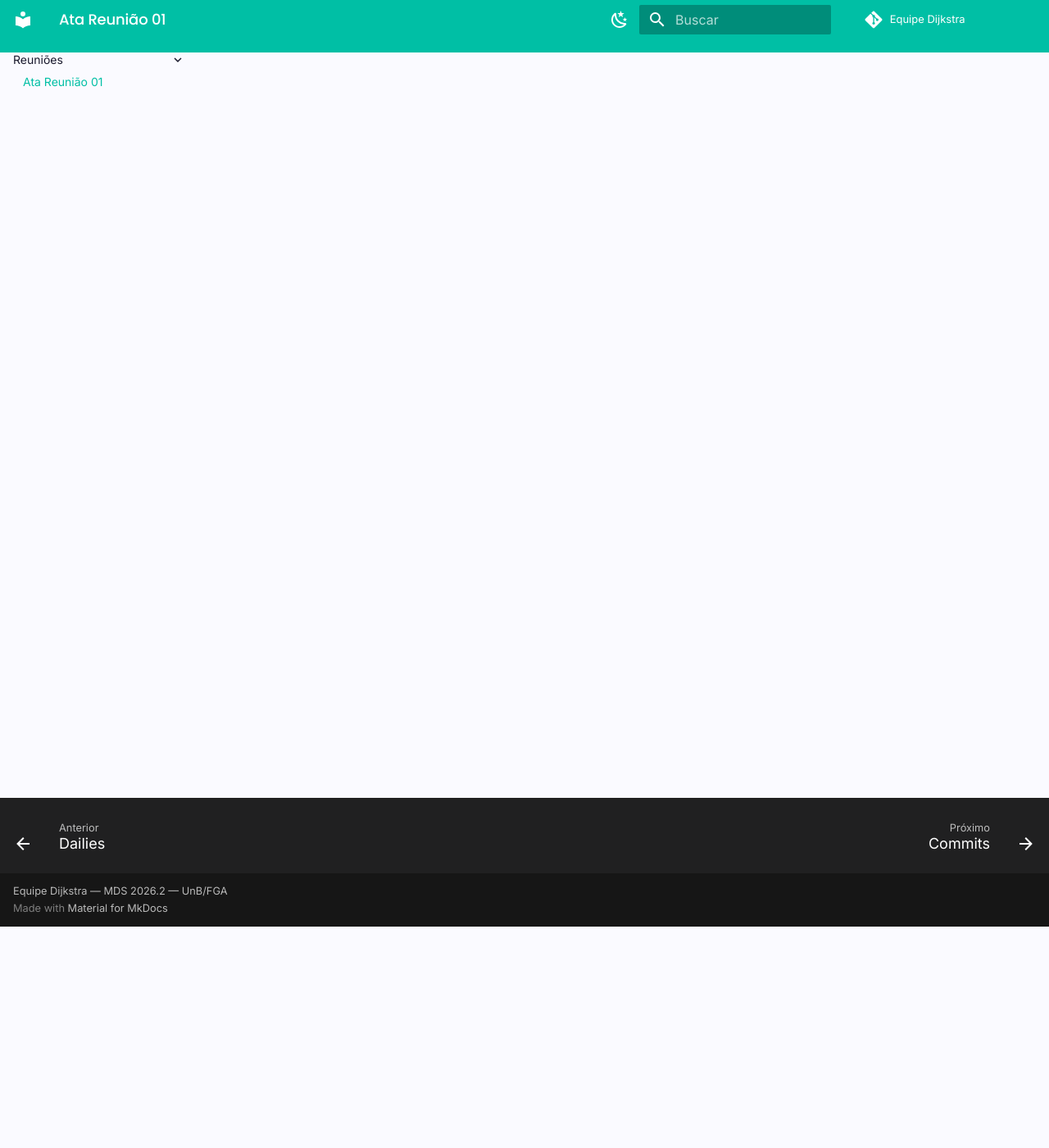
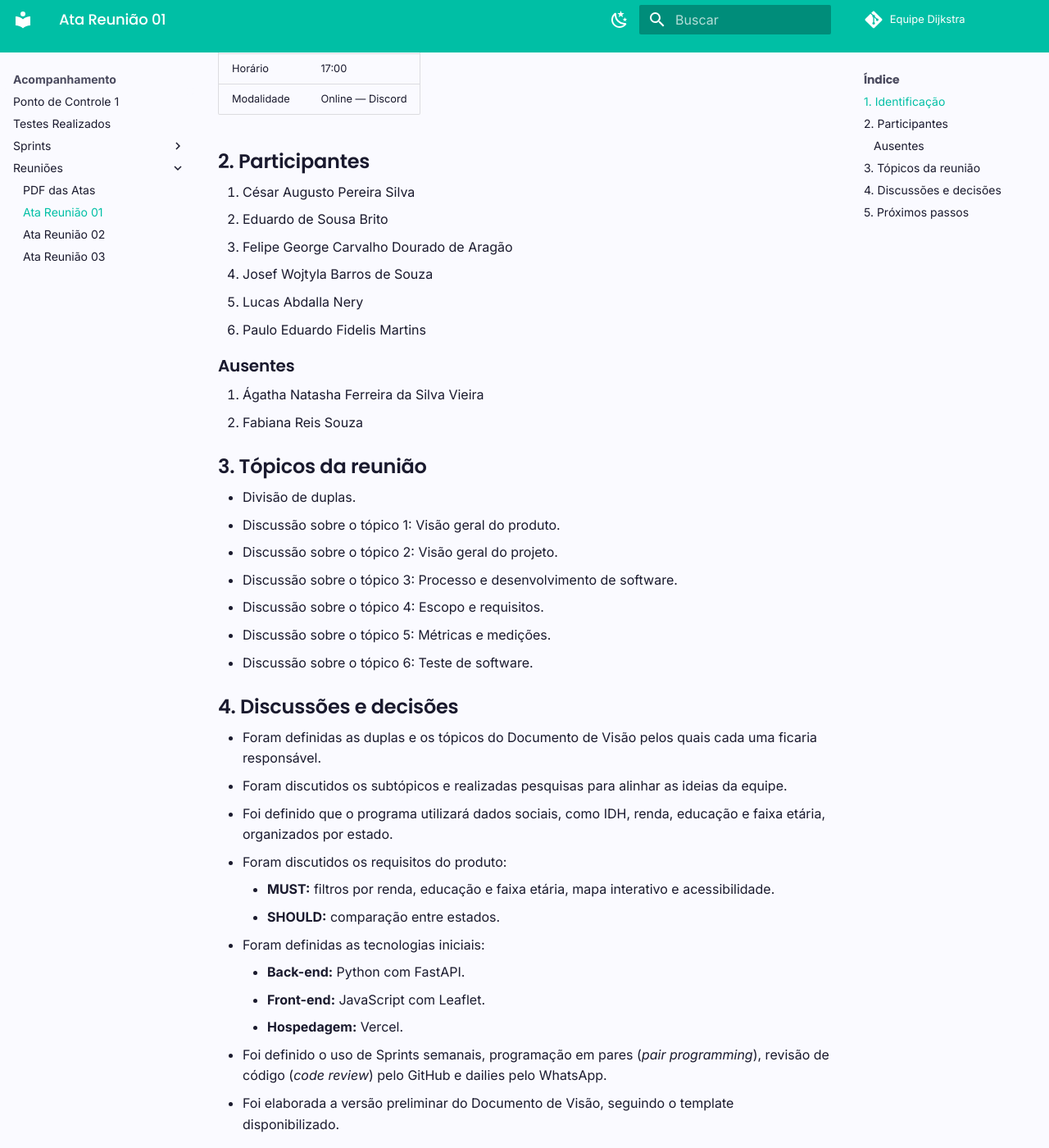
Before and after one commit to FGA0138-MDS-Ajax/2026.2-T02-Dijkstra, an MkDocs documentation site: the page built from docs/acompanhamento/reunioes/ata01.md, in a window 1280 px wide and 1400 px high, scrolled down 270 px. Shown: the whole window at 82% size. Built offline with MkDocs 1.6.1 and Material for MkDocs 9.7.7, drawn with Linux system fonts in a browser that asks for light colours; comment, search, counter and statistics services are not loaded; some of the changed text lies outside the part shown.

Commit message:
docs: atualizando ATAS no git pages

```diff
--- a/docs/acompanhamento/reunioes/ata01.md
+++ b/docs/acompanhamento/reunioes/ata01.md
@@ -1 +1,54 @@
-Registro formal das decisões tomadas na primeira reunião da equipe.
+# Ata de Reunião nº 01 — 22/09/2026
+
+## 1. Identificação
+
+| Informação | Descrição |
+|---|---|
+| Data | 22/09/2026 |
+| Horário | 17:00 |
+| Modalidade | Online — Discord |
+
+## 2. Participantes
+
+1. César Augusto Pereira Silva
+2. Eduardo de Sousa Brito
+3. Felipe George Carvalho Dourado de Aragão
+4. Josef Wojtyla Barros de Souza
+5. Lucas Abdalla Nery
+6. Paulo Eduardo Fidelis Martins
+
+### Ausentes
+
+1. Ágatha Natasha Ferreira da Silva Vieira
+2. Fabiana Reis Souza
+
+## 3. Tópicos da reunião
+
+- Divisão de duplas.
+- Discussão sobre o tópico 1: Visão geral do produto.
+- Discussão sobre o tópico 2: Visão geral do projeto.
+- Discussão sobre o tópico 3: Processo e desenvolvimento de software.
+- Discussão sobre o tópico 4: Escopo e requisitos.
+- Discussão sobre o tópico 5: Métricas e medições.
+- Discussão sobre o tópico 6: Teste de software.
+
+## 4. Discussões e decisões
+
+- Foram definidas as duplas e os tópicos do Documento de Visão pelos quais cada uma ficaria responsável.
+- Foram discutidos os subtópicos e realizadas pesquisas para alinhar as ideias da equipe.
+- Foi definido que o programa utilizará dados sociais, como IDH, renda, educação e faixa etária, organizados por estado.
+- Foram discutidos os requisitos do produto:
+    - **MUST:** filtros por renda, educação e faixa etária, mapa interativo e acessibilidade.
+    - **SHOULD:** comparação entre estados.
+- Foram definidas as tecnologias iniciais:
+    - **Back-end:** Python com FastAPI.
+    - **Front-end:** JavaScript com Leaflet.
+    - **Hospedagem:** Vercel.
+- Foi definido o uso de Sprints semanais, programação em pares (*pair programming*), revisão de código (*code review*) pelo GitHub e dailies pelo WhatsApp.
+- Foi elaborada a versão preliminar do Documento de Visão, seguindo o template disponibilizado.
+
+## 5. Próximos passos
+
+- Determinar os papéis restantes da equipe, incluindo desenvolvedores e responsáveis por Scrum Master e análise de qualidade.
+- Elaborar o Documento de Visão com base na versão preliminar.
+- Detalhar melhor os requisitos do projeto.
--- a/mkdocs.yml
+++ b/mkdocs.yml
@@ -114,7 +114,10 @@
         - Dailies: acompanhamento/sprints/sprint09/dailies/dailies.md
 
     - Reuniões:
+      - PDF das Atas: acompanhamento/reunioes/atas.md
       - Ata Reunião 01: acompanhamento/reunioes/ata01.md
+      - Ata Reunião 02: acompanhamento/reunioes/ata02.md
+      - Ata Reunião 03: acompanhamento/reunioes/ata03.md
   - Padrões:
     - Commits: padroes/commits.md
     - Issues: padroes/issues.md
```
Also changed, not shown: docs/acompanhamento/reunioes/ata02.md (added, +53 -0 lines), docs/acompanhamento/reunioes/ata03.md (added, +46 -0 lines), docs/acompanhamento/reunioes/atas.md (added, +48 -0 lines), 3 other files.
